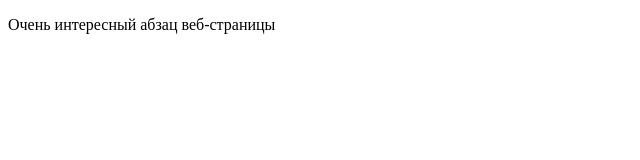
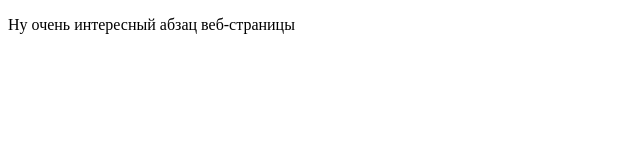
Before and after one commit to WebHeroSchool/HTML.CSS, a plain HTML site: page index.html in a window 1280 px wide. Shown: the full height of the page, 0-640 px from the left. Drawn offline with Linux system fonts and the light colour scheme.

Commit message:
webpage structure

```diff
--- a/index.html
+++ b/index.html
@@ -5,6 +5,6 @@
 <title>Заголовок веб-страницы</title>
 </head>
 <body>
-<p>Очень интересный абзац веб-страницы</p>
+<p>Ну очень интересный абзац веб-страницы</p>
 </body>
 </html>
```
